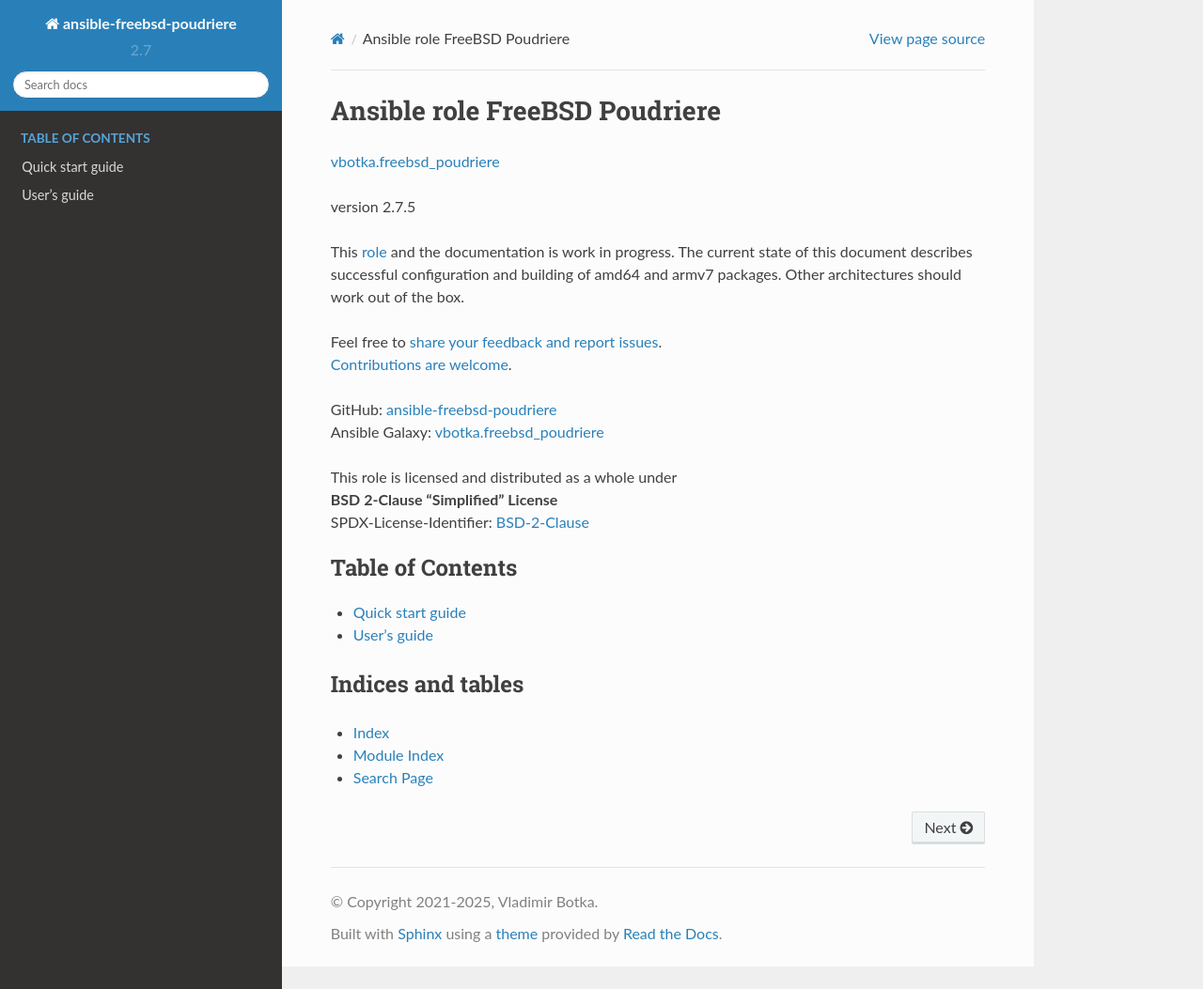
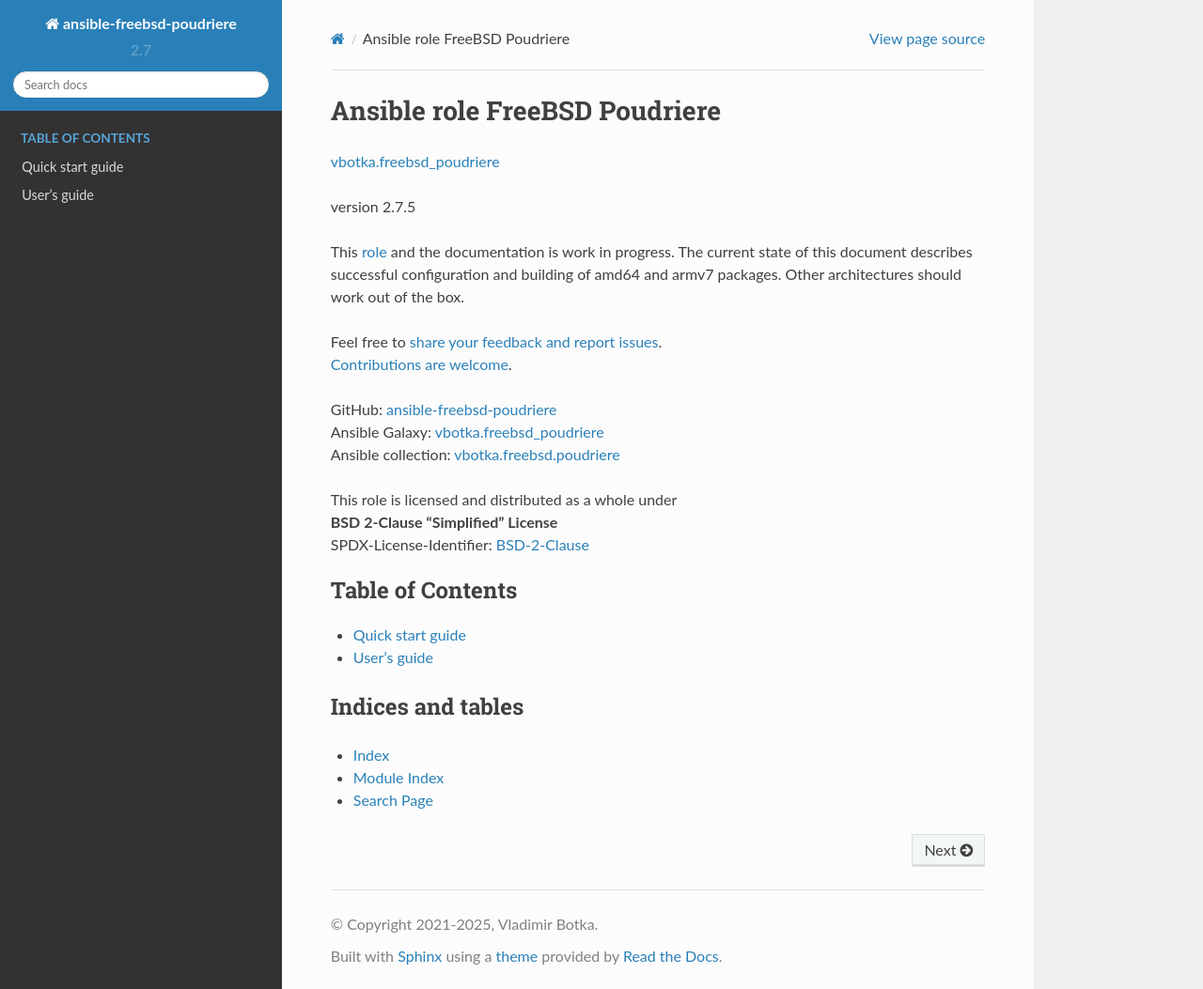
Before and after one commit to vbotka/ansible-freebsd-poudriere, a Sphinx documentation site: the page built from docs/source/index.rst, in a window 1280 px wide and 1053 px high. Shown: the whole window at 94% size. Built offline with Sphinx 7.4.7 and the Read the Docs theme 3.1.0, drawn with Linux system fonts in a browser that asks for light colours; some web fonts are replaced; pages that are not in the unit, such as notebooks, are missing from menus.

Commit message:
Update docs guide index.

```diff
--- a/docs/source/index.rst
+++ b/docs/source/index.rst
@@ -15,6 +15,7 @@
 
 | GitHub: `ansible-freebsd-poudriere`_
 | Ansible Galaxy: `vbotka.freebsd_poudriere`_
+| Ansible collection: `vbotka.freebsd.poudriere`_
 
 | This role is licensed and distributed as a whole under
 | **BSD 2-Clause "Simplified" License**
@@ -37,10 +38,13 @@
 * :ref:`modindex`
 * :ref:`search`
 
+
 .. _role: https://galaxy.ansible.com/vbotka/freebsd_poudriere
+.. _vbotka.freebsd_poudriere: https://galaxy.ansible.com/vbotka/freebsd_poudriere
+.. _vbotka.freebsd.poudriere: https://galaxy.ansible.com/ui/repo/published/vbotka/freebsd/content/role/poudriere/
+
+.. _ansible-freebsd-poudriere: https://github.com/vbotka/ansible-freebsd-poudriere
+
 .. _share your feedback and report issues: https://github.com/vbotka/ansible-freebsd-poudriere/issues
 .. _Contributions are welcome: https://github.com/firstcontributions/first-contributions
-
-.. _ansible-freebsd-poudriere: https://github.com/vbotka/ansible-freebsd-poudriere
-.. _vbotka.freebsd_poudriere: https://galaxy.ansible.com/vbotka/freebsd_poudriere
 .. _BSD-2-Clause: https://spdx.org/licenses/BSD-2-Clause.html
```
Also changed, not shown: changelog/CHANGELOG-v2.7.rst (+7 -0 lines).
